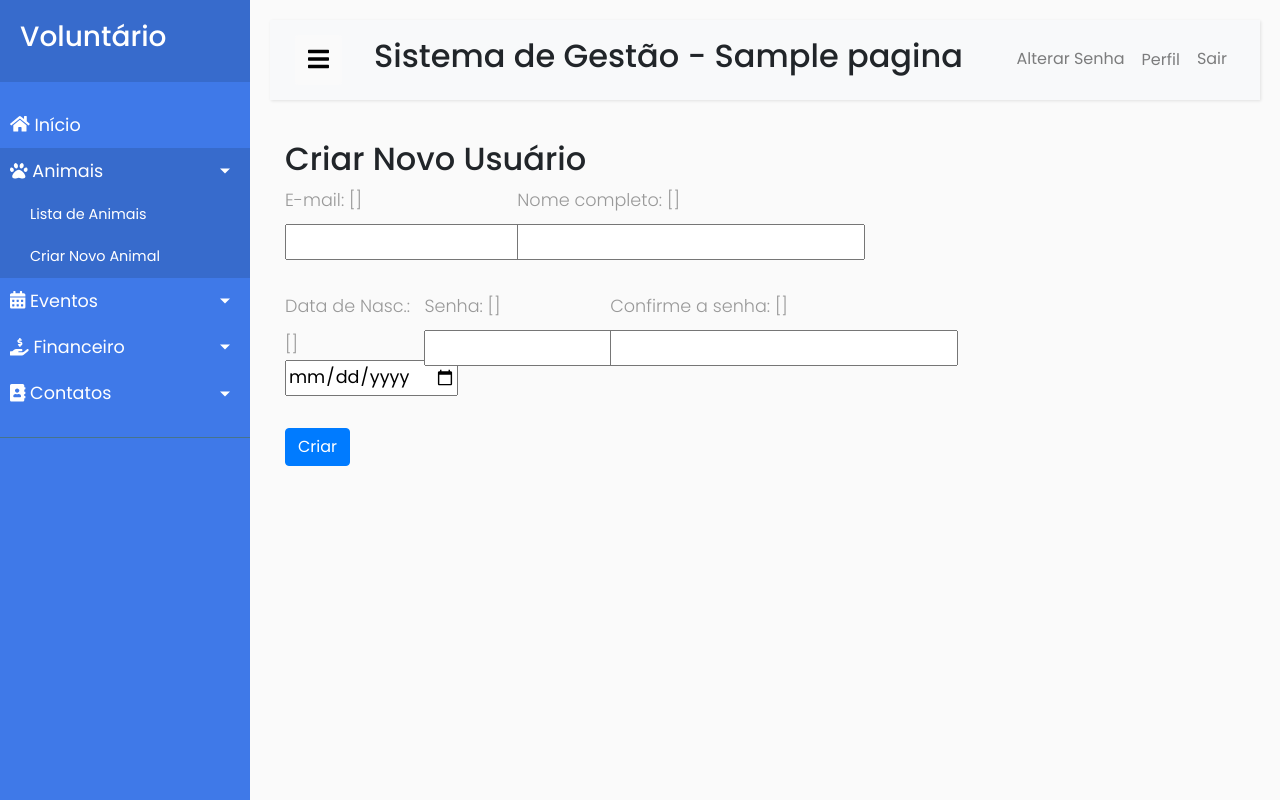
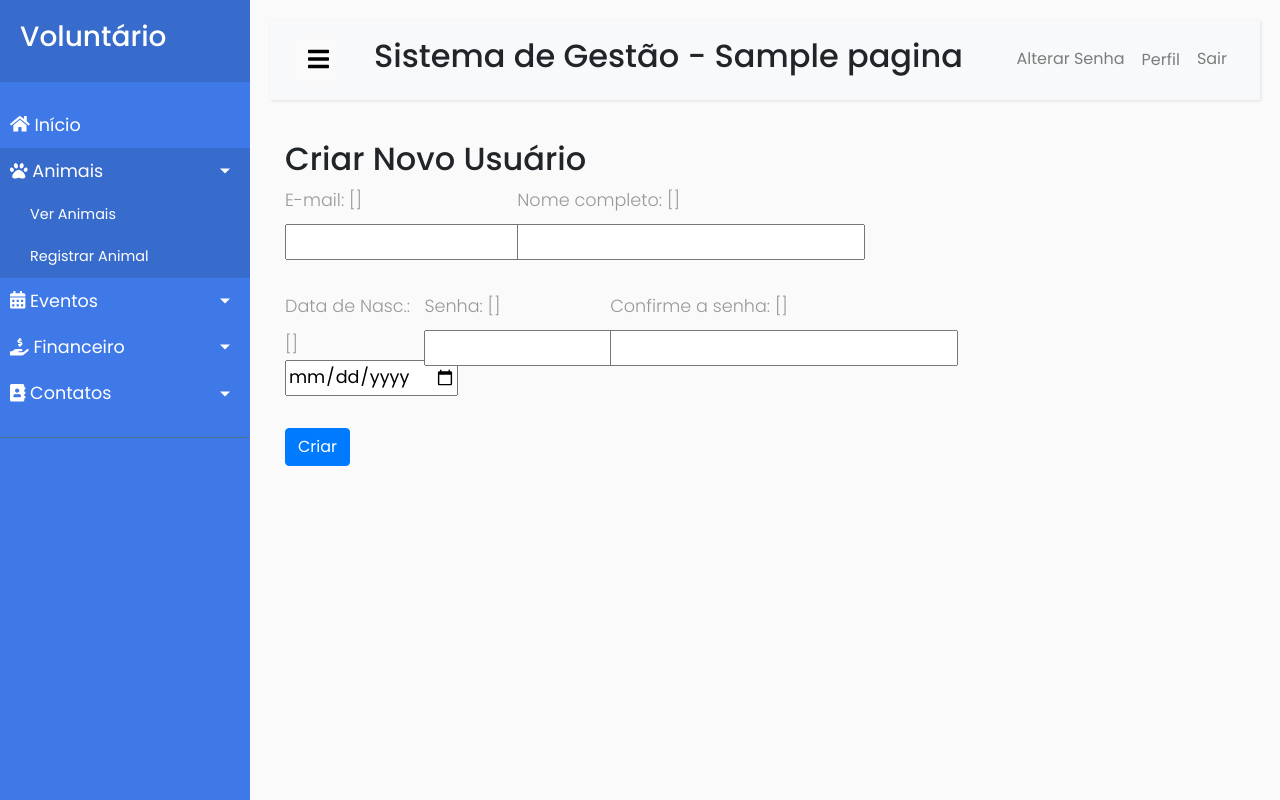
Before and after one commit to williansVarela/Coding, a Django app: template core/templates/create_user.html in a window 1280 px wide, after a click on "Animais". Run offline with Django 3.2, Linux system fonts and the light colour scheme; the template is opened without the code that fills it: most values are stand-ins (such as "Sample title", 1, 10 or a date in 2020); form fields are guessed from the names that the template uses; some libraries are stand-ins or nearby versions.

Commit message:
update menusidebar

```diff
--- a/core/templates/menu_sidebar.html
+++ b/core/templates/menu_sidebar.html
@@ -23,10 +23,10 @@
             </a>
             <ul class="collapse list-unstyled" id="animalsSubmenu">
                 <li>
-                    <a href="{% url 'animals:home' %}">Lista de Animais</a>
+                    <a href="{% url 'animals:home' %}">Ver Animais</a>
                 </li>
                 <li>
-                    <a href="{% url 'animals:create_animal' %}">Criar Novo Animal</a>
+                    <a href="{% url 'animals:create_animal' %}">Registrar Animal</a>
                 </li>
             </ul>
         </li>
@@ -65,12 +65,12 @@
             </a>
             <ul class="collapse list-unstyled" id="contactsSubmenu">
                 <li>
-                    <a href="{% url 'contacts:home' %}">Lista de Contatos</a>
+                    <a href="{% url 'contacts:home' %}">Ver Contatos</a>
                 </li>
             </ul>
             <ul class="collapse list-unstyled" id="contactsSubmenu">
                 <li>
-                    <a href="{% url 'contacts:create_contact' %}">Criar Novo Contato</a>
+                    <a href="{% url 'contacts:create_contact' %}">Registrar Contato</a>
                 </li>
             </ul>
         </li>
@@ -82,12 +82,12 @@
             </a>
             <ul class="collapse list-unstyled" id="adminSubmenu">
                 <li>
-                    <a href="{% url 'list_users' %}">Usuários</a>
+                    <a href="{% url 'list_users' %}">Ver Usuários</a>
                 </li>
             </ul>
             <ul class="collapse list-unstyled" id="adminSubmenu">
                 <li>
-                    <a href="{% url 'create_user' %}">Criar Novo Usuário</a>
+                    <a href="{% url 'create_user' %}">Registrar Usuário</a>
                 </li>
             </ul>
         </li>
```
